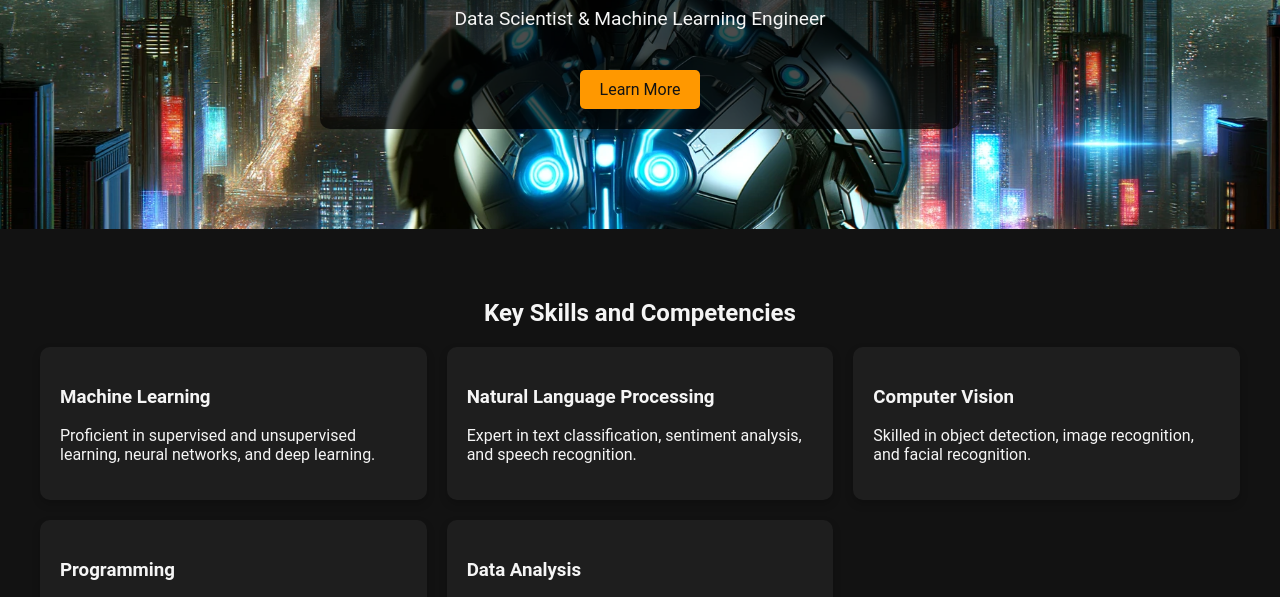
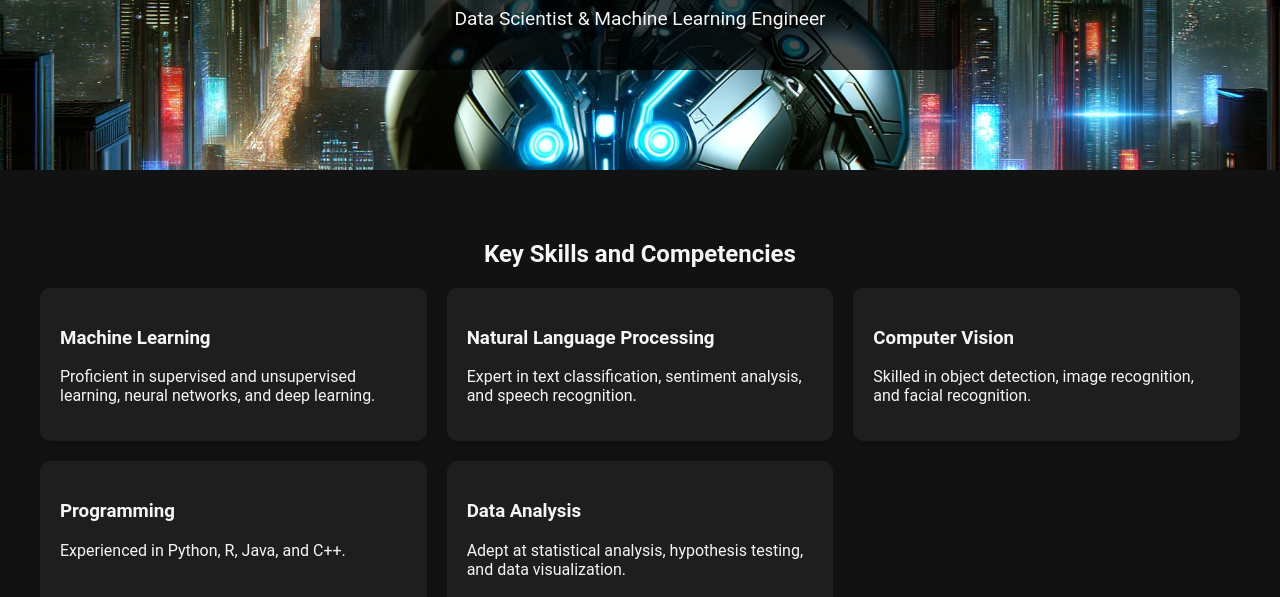
Before and after one commit to erdogan98/my-website, a plain HTML site: page index.html in a window 1280 px wide. Shown: the part 180-777 px from the top of the page. Drawn offline with Linux system fonts and the light colour scheme.

Commit message:
upload all

```diff
--- a/index.html
+++ b/index.html
@@ -12,7 +12,7 @@
     <div class="hero-content">
         <h1>Erdogan Kervanli</h1>
         <p>Data Scientist & Machine Learning Engineer</p>
-        <a href="/about" class="btn">Learn More</a>
+<!--        <a href="/about" class="btn">Learn More</a>-->
     </div>
 </section>
 
```
